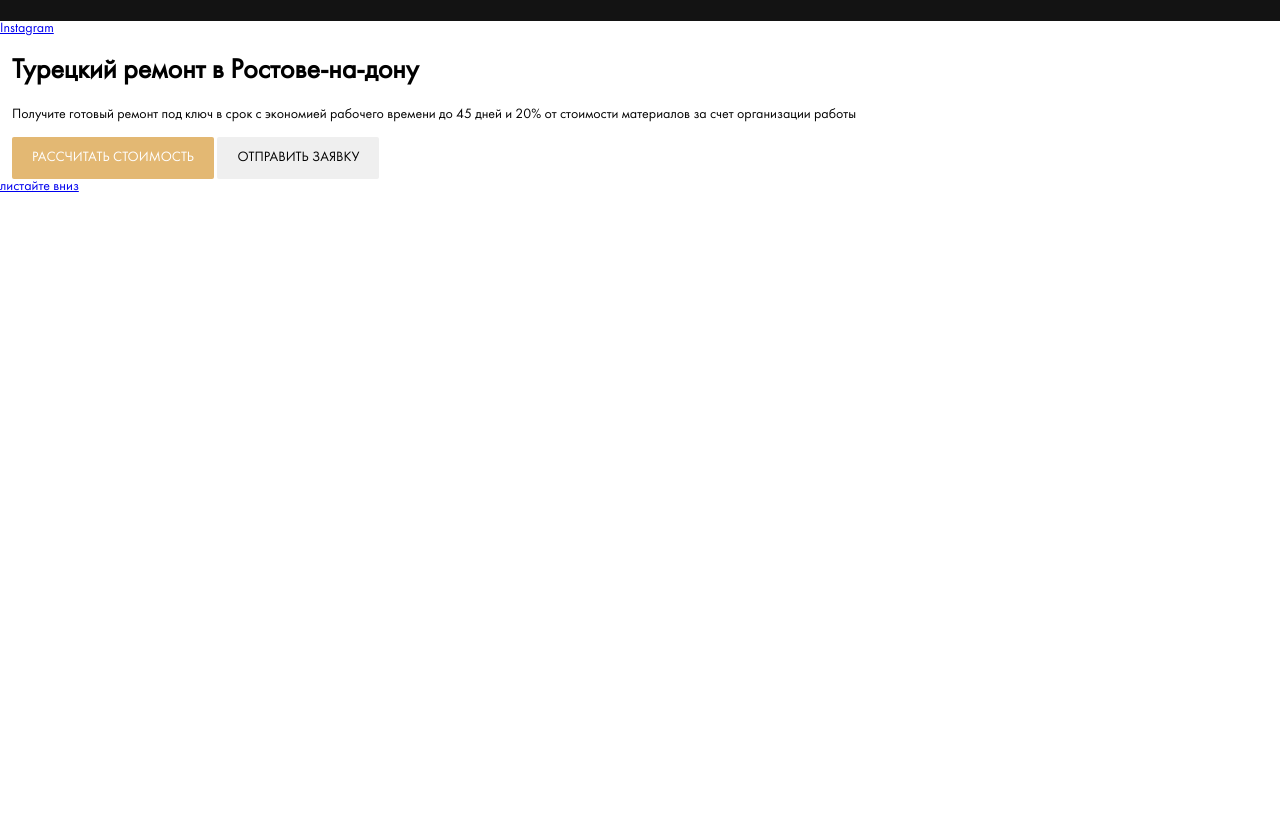
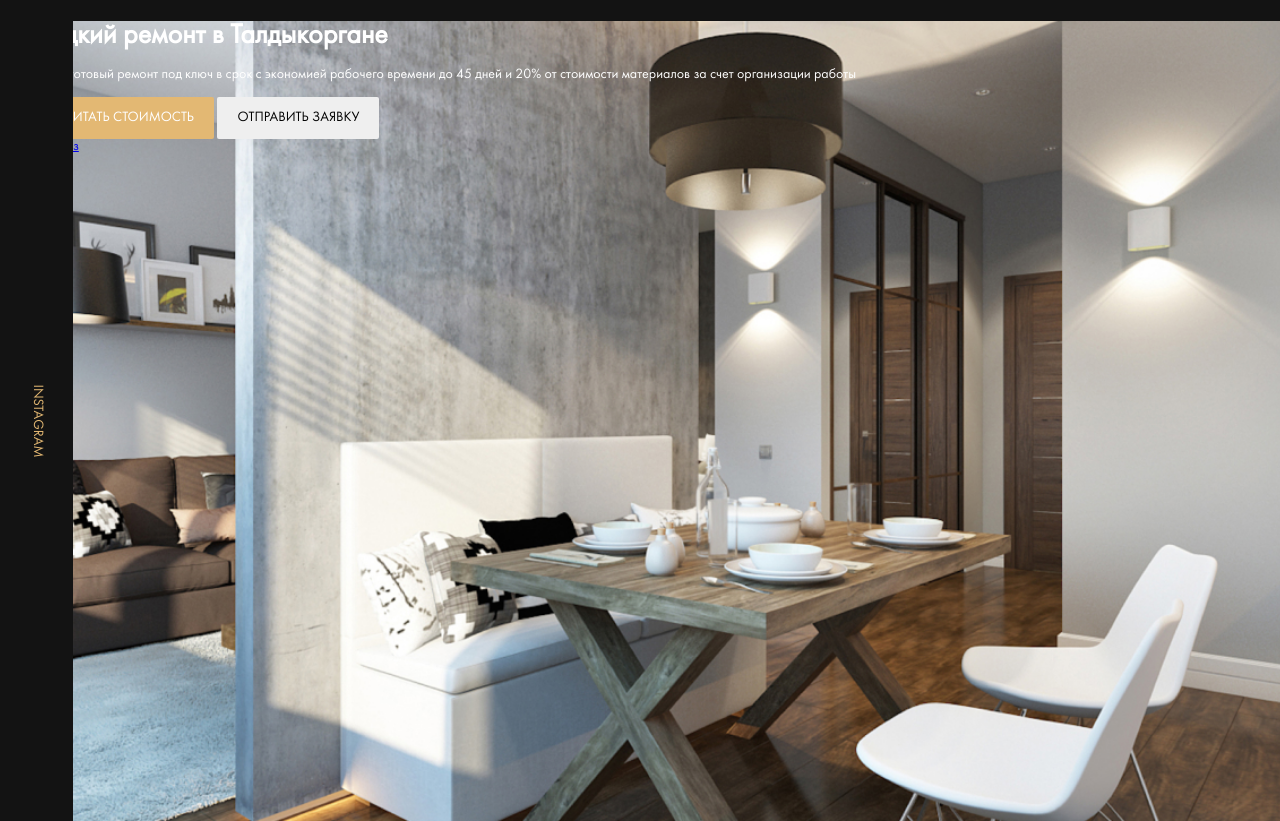
Before and after one commit to Dias226/repair-design, a website: page index.html in a window 1280 px wide. Shown: the part 69-890 px from the top of the page. Before the commit the page ends 800 px from the top, so only its background shows below. Drawn offline with Linux system fonts and the light colour scheme; files whose address does not match are found by name.

Commit message:
feat: add instagram button

```diff
--- a/index.html
+++ b/index.html
@@ -30,10 +30,12 @@
   </header>
   <main>
     <section class="hero">
-      <a href="#" class="instagram hero__instagram">Instagram</a>
+      <div class="instagram hero__instagram">
+        <a href="#" class="instagram__link">Instagram</a>
+      </div>
       <div class="hero__content">
         <div class="container">
-          <h1 class="title hero__title">Турецкий ремонт в Ростове-на-дону</h1>
+          <h1 class="title hero__title">Турецкий ремонт в Талдыкоргане</h1>
           <p class="hero_text">Получите готовый ремонт под ключ в срок с экономией рабочего времени до 45 дней и 20% от
             стоимости материалов за счет организации работы</p>
           <button class="button hero__button button--primary">Рассчитать стоимость</button>
--- a/sass/style.sass
+++ b/sass/style.sass
@@ -4,6 +4,7 @@
 @import 'interface'
 @import 'grid'
 @import 'templates/header'
+@import 'templates/hero'
 
 body
   font-family: 'Futura Book', sans-serif
--- /dev/null
+++ b/sass/templates/_hero.sass
@@ -0,0 +1,23 @@
+.hero
+  position: relative
+  background: $dark url('../img/hero-bg.jpg') no-repeat center / cover
+  height: 100vh
+  color: $light
+  &__instagram
+    position: absolute
+    left: 0
+    top: 0
+    max-width: 80px
+    height: 100%
+.instagram
+  display: flex
+  justify-content: center
+  align-items: center
+  background-color: $dark
+  &__link
+    text-transform: uppercase
+    text-decoration: none
+    color: $primary
+    transform: rotate(90deg)
+.title
+  margin: 0
```
Also changed, not shown: css/style.css, img/hero-bg.jpg (renamed from img/image 4.3.jpg).
